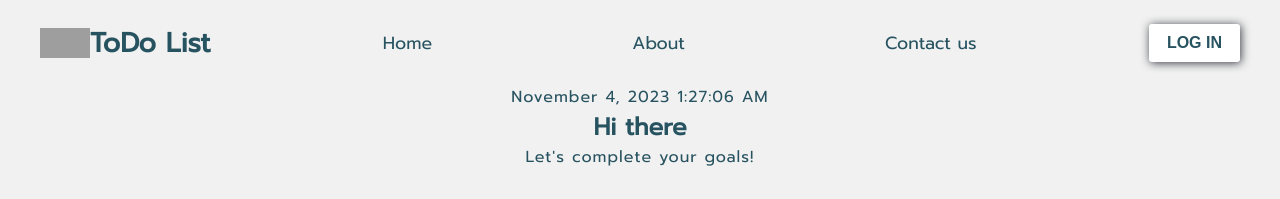
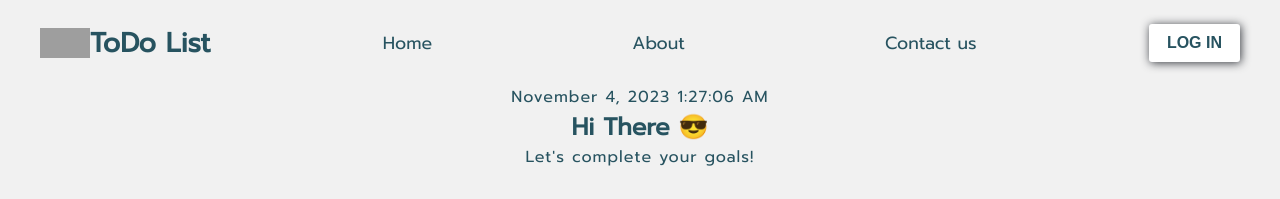
Before and after one commit to josefepe29/my-react-task-list, a React (Vite) app: page / in a window 1280 px wide. Shown: the top 199 px of the page. Built offline with nearby package versions, Linux system fonts and the light colour scheme; grey boxes are pictures that could not be loaded; a web font is replaced by a local one.

Commit message:
Adicion de emoji

```diff
--- a/src/components/HeaderTask.jsx
+++ b/src/components/HeaderTask.jsx
@@ -61,7 +61,7 @@ export const HeaderTask = (props) => {
     <>
       <section className="profile">
         <span>{dateFormat.format(date)} {time.toLocaleTimeString()}</span>
-        <h1> Hi there</h1>
+        <h1> Hi There 😎</h1>
         <span>Let's complete your goals!</span>
       </section>
       <form className="add-task">
```
